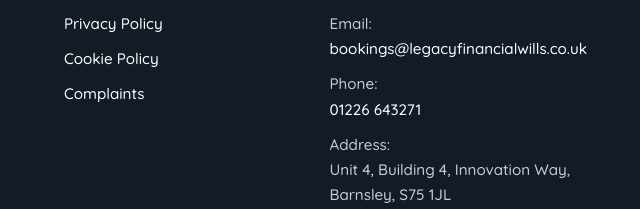
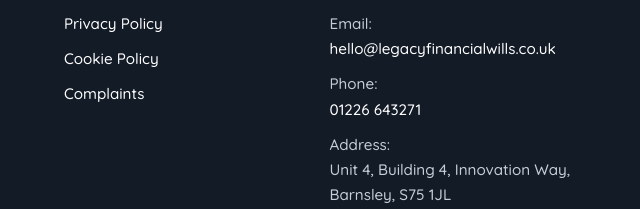
Before and after one commit to legacyfinancialltd/legacyfinancialwills-website, a plain HTML site: page index.html in a window 1280 px wide. Shown: the part 2971-3180 px from the top of the page, 640-1280 px from the left. Drawn offline with Linux system fonts and the light colour scheme.

Commit message:
Add files via upload

```diff
--- a/index.html
+++ b/index.html
@@ -743,7 +743,7 @@ footer .logo img{height:54px;width:auto}
 /* ===== Edit your details here ===== */
 const SITE = {
   phone: "01226 643271",
-  email: "bookings@legacyfinancialwills.co.uk",
+  email: "hello@legacyfinancialwills.co.uk",
   hours: "Monday to Friday, 9am to 5pm",
   companyNo: "13833299",
   icoNo: ""         // ICO data protection registration number
```
